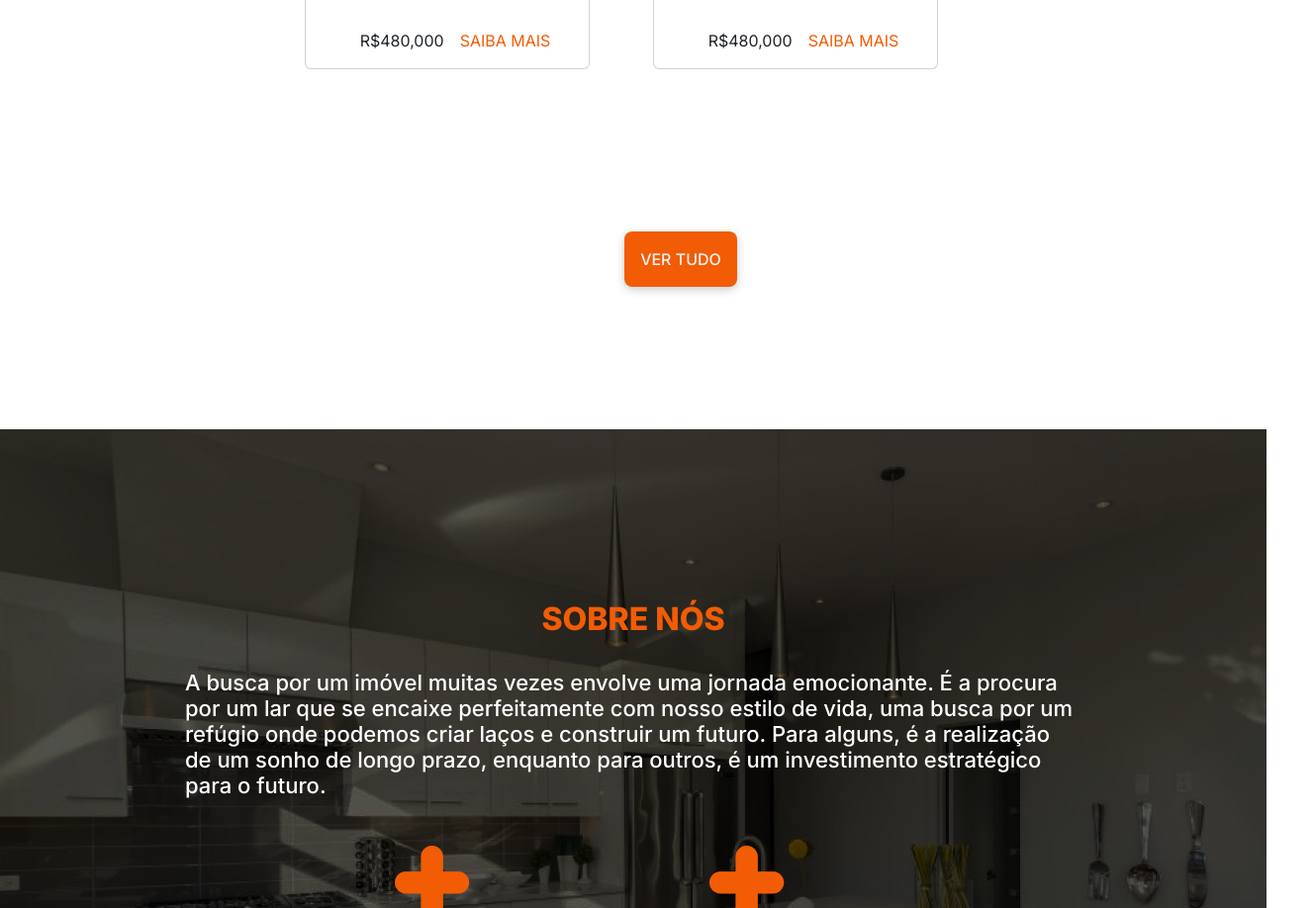
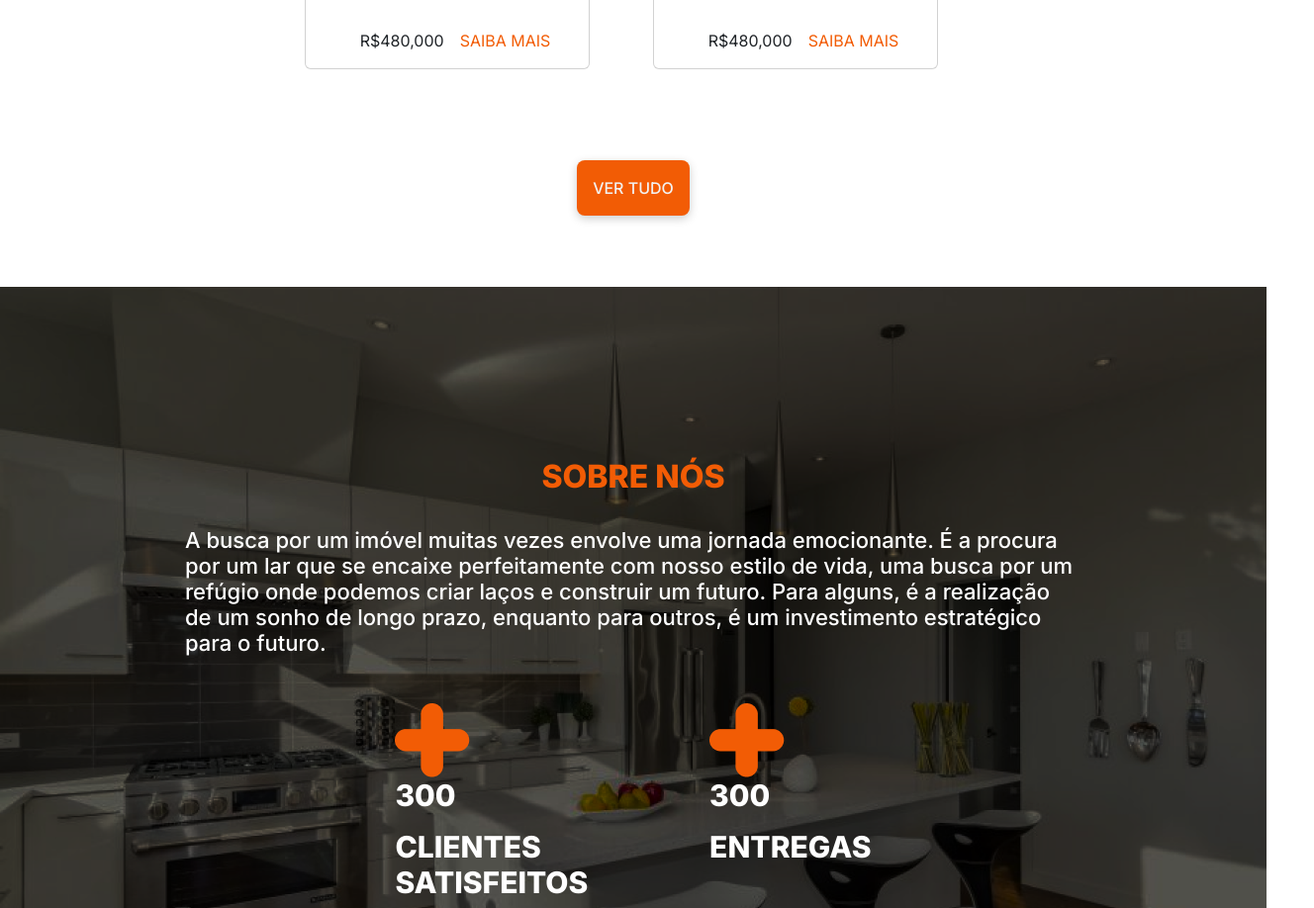
Before and after one commit to cleber-shoyu/site-de-imoveis, a plain HTML site: page index.html in a window 1280 px wide. Shown: the part 2349-3267 px from the top of the page at 99% size, 1328 px wide, since content can reach past the window. Drawn offline with nearby package versions, Linux system fonts and the light colour scheme.

Commit message:
Update index.html

```diff
--- a/index.html
+++ b/index.html
@@ -82,7 +82,7 @@
           </div>
         </div>
     </div>
-    <div class="d-flex justify-content-center align-content-center container-fluid m-5 p-5"><button class="btnVer-tudo mb-5 p-3 rounded-3">VER TUDO</button></div>
+    <div class="d-flex justify-content-center align-content-center container-fluid p-4"><button class="btnVer-tudo mb-5 p-3 rounded-3">VER TUDO</button></div>
 
 
     <div class="container-fluid main3 d-flex flex-column justify-content-center align-content-center w-100 pb-5 vh-100">
```
